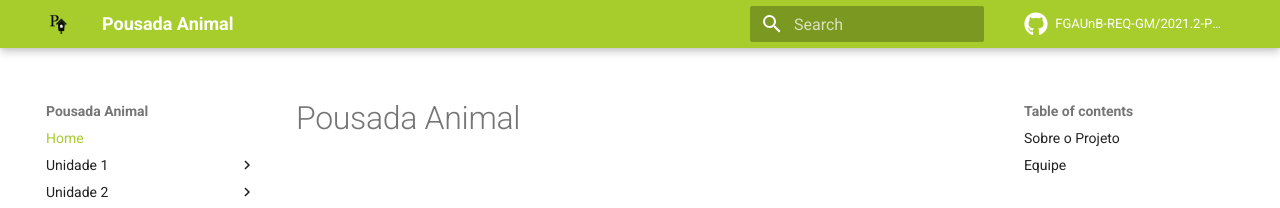
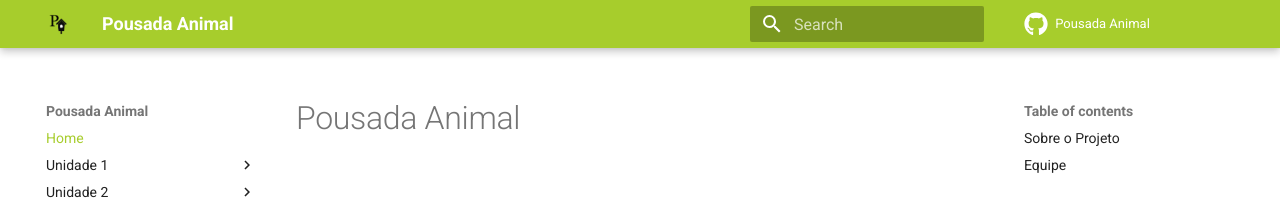
Before and after one commit to luisgaboardi/2021.2-PousadaAnimal, an MkDocs documentation site: the page built from docs/index.md, in a window 1280 px wide. Shown: the top 208 px of the page. Built offline with MkDocs 1.6.1 and Material for MkDocs 9.7.7, drawn with Linux system fonts in a browser that asks for light colours; comment, search, counter and statistics services are not loaded.

Commit message:
Change repo name in mkdocs.yml for better visualization

```diff
--- a/mkdocs.yml
+++ b/mkdocs.yml
@@ -1,7 +1,7 @@
 site_name: Pousada Animal
 
 repo_url: https://github.com/FGAUnB-REQ-GM/2021.2-PousadaAnimal
-repo_name: FGAUnB-REQ-GM/2021.2-PousadaAnimal
+repo_name: Pousada Animal
 
 theme:
   name: material
```
